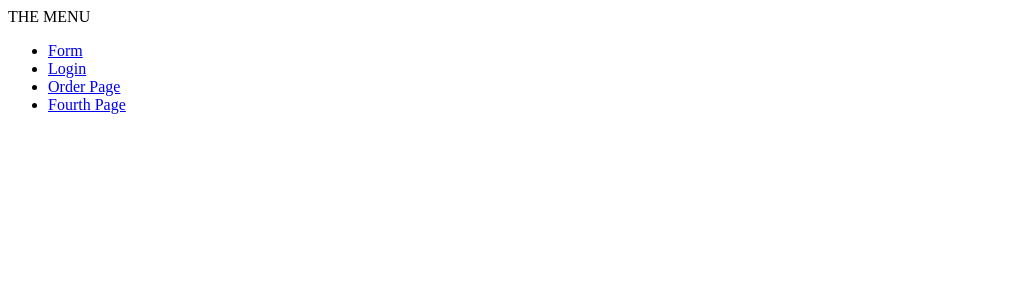
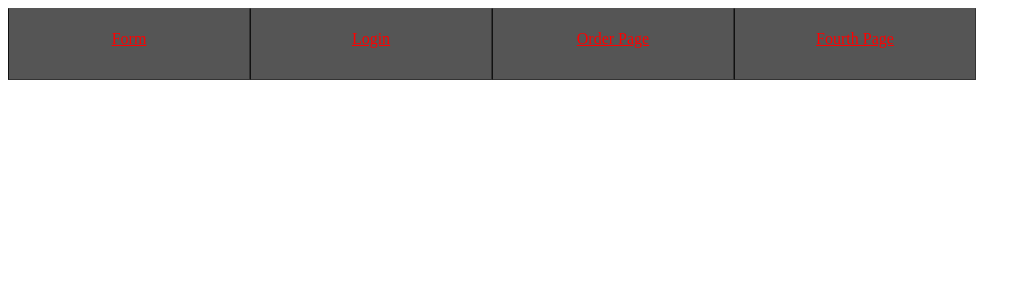
Before and after one commit to grabinow2/backend-final-project, a PHP site: page /menu.php in a window 1280 px wide. Shown: the top 300 px of the page, without its empty margins (0-1031 px from the left). Run offline with PHP 8.4, Linux system fonts and the light colour scheme.

Commit message:
made the menu cool and changed some other layout stuff like background image.

```diff
--- a/css/order_conformation_styles.css
+++ b/css/order_conformation_styles.css
@@ -1,8 +1,10 @@
 body {
     font: 300% georgia, Arial;
     line-height: 1.88889;
-    color: #555753;
-    background: #fff url(https://image.freepik.com/free-vector/gold-stars-beautifully-arranged-white-background_41084-367.jpg) ;
+    color: #FFFFFF;
+    background-image: url("background.jpg");
+    background-repeat: no-repeat;
+    background-size: cover;
     margin: 0;
     padding: 200px;
     text-align: center;
--- a/css/order_form_styles.css
+++ b/css/order_form_styles.css
@@ -1,8 +1,10 @@
 body {
     font: 190% georgia, Arial;
     line-height: 1.88889;
-    color: #555753;
-    background: #fff url(https://image.freepik.com/free-vector/gold-stars-beautifully-arranged-white-background_41084-367.jpg) ;
+    color: #FFFFFF;
+    background-image: url("background.jpg");
+    background-repeat: no-repeat;
+    background-size: cover;
     margin: 0;
     padding: 200px;
     padding-top: 50px;
--- a/css/styles.css
+++ b/css/styles.css
@@ -2,8 +2,10 @@
 body {
     font: 130% georgia, sans-serif;
     line-height: 1.88889;
-    color: #555753;
-    background: #fff url(https://image.freepik.com/free-vector/gold-stars-beautifully-arranged-white-background_41084-367.jpg) ;
+    color: #FFFFFF;
+    background-image: url("background.jpg");
+    background-repeat: no-repeat;
+    background-size: cover;
     margin: 0;
     padding: 0;
     text-align: center;
--- a/php/index.php
+++ b/php/index.php
@@ -1,5 +1,5 @@
 <?php include "header.php"; ?>
-
+<br>
 <h1>Welcome to MyStar!</h1>
 <h3>Buy your star today!</h3>
 
--- /dev/null
+++ b/php/menu.css
@@ -0,0 +1,74 @@
+body {
+
+}
+P{
+    font-family: Calibri;
+    font-size: xx-large;
+    text-shadow: #333333;
+}
+
+#navMenu {
+    margin:0;
+    padding:0;
+    list-style:none;
+    font-family: "Century Gothic";
+    text-align:center;
+    line-height:60px;
+}
+
+#navMenu li {
+    float:left;
+
+    /* default background image	*/
+    background:#555555 no-repeat center center;
+
+    /* width and height of the menu item */
+    width:240px;
+    height:70px;
+    text-overline-color: #GGGGGG;
+
+    /* simulate pixel perfect using border */
+    border-left:1px solid #111;
+    border-right:1px solid #333;
+    border-top:1px solid #555;
+    border-bottom:1px solid #333;
+
+    /* must set it as relative, because .hover class top and left with absolute position will be positioned according to li.	*/
+    position:relative;
+}
+
+#navMenu li a {
+    /* z-index must be higher than .hover class */
+    z-index:20;
+
+    /* display as block and set the height according to the height of the menu to make the whole LI clickable	*/
+    display:block;
+    height:70px;
+    position:relative;
+    color: blue;
+}
+
+#navMenu li .hover {
+    /* mouseover image	*/
+    background:#FFFFFF no-repeat center center;
+
+    /* must be postion absolute 	*/
+    position:absolute;
+
+    /*	width, height, left and top to fill the whole LI item	*/
+    width:120px;
+    height:70px;
+    left:0;
+    top:0;
+
+    /* display under the Anchor tag	*/
+    z-index:0;
+
+    /* hide it by default	*/
+    display:none;
+}
+
+#navMenu li.selected {
+    /* selected image	*/
+    background:url(https://image.freepik.com/free-vector/gold-stars-beautifully-arranged-white-background_41084-367.jpg) no-repeat center center;
+}
--- /dev/null
+++ b/php/menu.js
@@ -0,0 +1,28 @@
+$(document).ready(function () {
+
+    //Append a div with hover class to all the LI
+    $('#navMenu li').append('<div class="hover"><\/div>');
+
+
+    $('#navMenu li').hover(
+
+        //Mouseover, fadeIn the hidden hover class
+        function() {
+
+            $(this).children('div').stop(true, true).fadeIn('1000');
+
+        },
+
+        //Mouseout, fadeOut the hover class
+        function() {
+
+            $(this).children('div').stop(true, true).fadeOut('1000');
+
+        }).click (function () {
+
+        //Add selected class if user clicked on it
+        $(this).addClass('selected');
+
+    });
+
+});
--- a/php/menu.php
+++ b/php/menu.php
@@ -1,7 +1,13 @@
-<P>THE MENU</P>
-<ul>
+<script src="https://code.jquery.com/jquery-3.4.1.min.js"></script>
+<LINK rel="stylesheet" href="menu.css" type="text/css">
+<ul id="navMenu">
     <li><a href="form.php">Form</a>
     <li><a href="login.php">Login</a>
     <li><a href="order_page.php">Order Page</a>
     <li><a href="...">Fourth Page</a>
 </ul>
+
+<script src="menu.js"></script>
+<script>
+    $('li a').css("color","red")
+</script>
```
Also changed, not shown: css/background.jpg (added).
